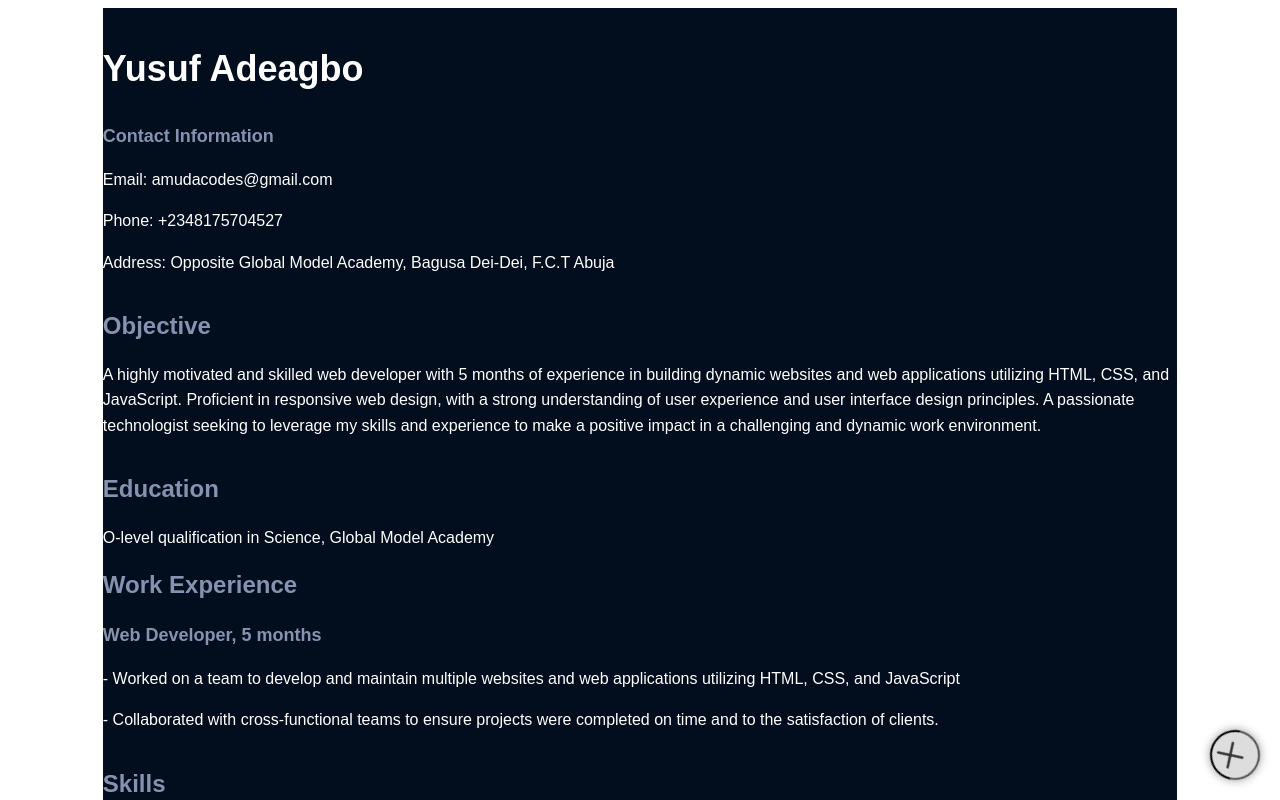
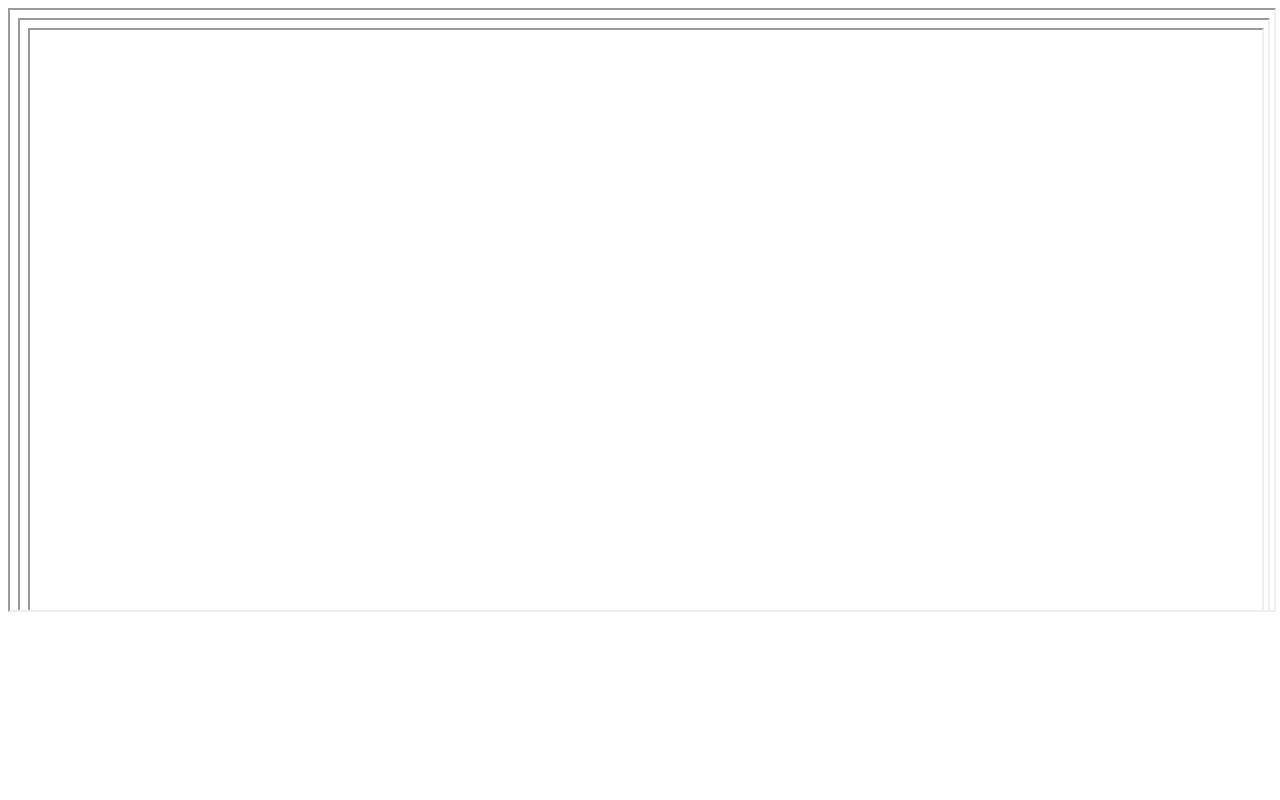
Before and after one commit to Amudacodes/My-Potfolio-Website, a SvelteKit app: page /resume in a window 1280 px wide. Shown: the top 800 px of the page. Built offline with nearby package versions, Linux system fonts and the light colour scheme.

Commit message:
Your commit message here

```diff
--- a/src/routes/resume/+page.svelte
+++ b/src/routes/resume/+page.svelte
@@ -1,139 +1,2 @@
-<style>
-    .popup-button {
-    position: fixed;
-    right: 20px;
-    bottom: 20px;
-    width: 50px;
-    height: 50px;
-    background-color: #ddd;
-    border-radius: 50%;
-    box-shadow: 0px 0px 10px #999;
-    text-align: center;
-    /* transition: all 0.2s ease-in-out; */
-    animation: rotate 0.8s infinite;
 
-}
-@keyframes rotate {
-    from {transform: rotate(0deg);}
-    to {transform: rotate(360deg);}
-}
-/* .popup-button:hover {
-    transform: scale(1.1);
-    background-color: #ccc;
-} */
-.popup-button a {
-    display: block;
-    width: 100%;
-    height: 100%;
-    line-height: 50px;
-    color: #333;
-    text-decoration: none;
-}
-.popup-button a i {
-    font-size: 30px;
-}
-
-
-body {
-    font-family: Arial, sans-serif;
-    line-height: 1.6;
-    color: white;
-    padding: 0;
-    margin: 0;
-    list-style: none;
-    outline: none;
-    box-sizing: border-box;
-    text-decoration: none;
-    background-color: #020d1d;
-    width: 90%;
-    margin: 0 auto;
-}
-
-h1, h2, h3 {
-    font-weight: 600;
-    margin-top: 0;
-}
-
-h1 {
-    font-size: 36px;
-    padding-top: 2rem;
-}
-
-h2 {
-    font-size: 24px;
-    margin-bottom: 16px;
-    padding-top: 1rem;
-    color: #8892b0;
-}
-
-h3 {
-    font-size: 18px;
-    margin-bottom: 8px;
-    color: #8892b0;
-}
-
-p {
-    margin-bottom: 16px;
-}
-
-ul {
-    margin: 0;
-    padding: 0;
-    list-style: none;
-}
-.references li{
-    padding-bottom: 2rem;
-}
-@media only screen and (min-width: 1024px) {
-    body{
-        width: 85%;
-    }
-}
-</style>
-
-
-
-<head>
-    <title>My Resume</title>
-    <!-- ICONSCOUT CDN-->
-    <link rel="stylesheet" href="https://unicons.iconscout.com/release/v2.1.6/css/unicons.css">
-      <title>My Calculator</title>
-    </head>
-<body>
-    <div>
-        <h1>Yusuf Adeagbo</h1>
-        <h3>Contact Information</h3>
-        <p>Email: amudacodes@gmail.com</p>
-        <p>Phone: +2348175704527</p>
-        <p>Address: Opposite Global Model Academy, Bagusa Dei-Dei, F.C.T Abuja</p>
-        <h2>Objective</h2>
-        <p>A highly motivated and skilled web developer with 5 months of experience in building dynamic websites and web applications utilizing HTML, CSS, and JavaScript. Proficient in responsive web design, with a strong understanding of user experience and user interface design principles. A passionate technologist seeking to leverage my skills and experience to make a positive impact in a challenging and dynamic work environment.</p>
-        <h2>Education</h2>
-        <ul>
-          <li>O-level qualification in Science, Global Model Academy</li>
-        </ul>
-        <h2>Work Experience</h2>
-        <ul>
-          <li>
-            <h3>Web Developer, 5 months</h3>
-            <p>- Worked on a team to develop and maintain multiple websites and web applications utilizing HTML, CSS, and JavaScript</p>
-            <p>- Collaborated with cross-functional teams to ensure projects were completed on time and to the satisfaction of clients.</p>
-          </li>
-        </ul>
-        <h2>Skills</h2>
-        <ul>
-          <li>Proficient in HTML, CSS, and JavaScript, with strong knowledge of web development best practices</li>
-          <li>Experience with responsive web design and user interface development</li>
-          <li>Proficient in Inshort Creative Suite and video editing software</li>
-          <li>Strong problem-solving and debugging skills</li>
-          <li>Excellent communication and teamwork skills</li>
-        </ul>
-        <h2>References</h2>
-        <ul class="references">
-          <li>Mr AbdulKareem</li>
-        </ul>
-      </div>
-      <div class="close_all">
-        <button id="close_all" class="popup-button"><a href="/"><i class="uil uil-multiply"></i></a></button>
-    </div>
-</body>
+<iframe src="/resume.pdf" width="100%" height="600"></iframe>
```
Also changed, not shown: src/routes/+page.svelte (+12 -8 lines).
